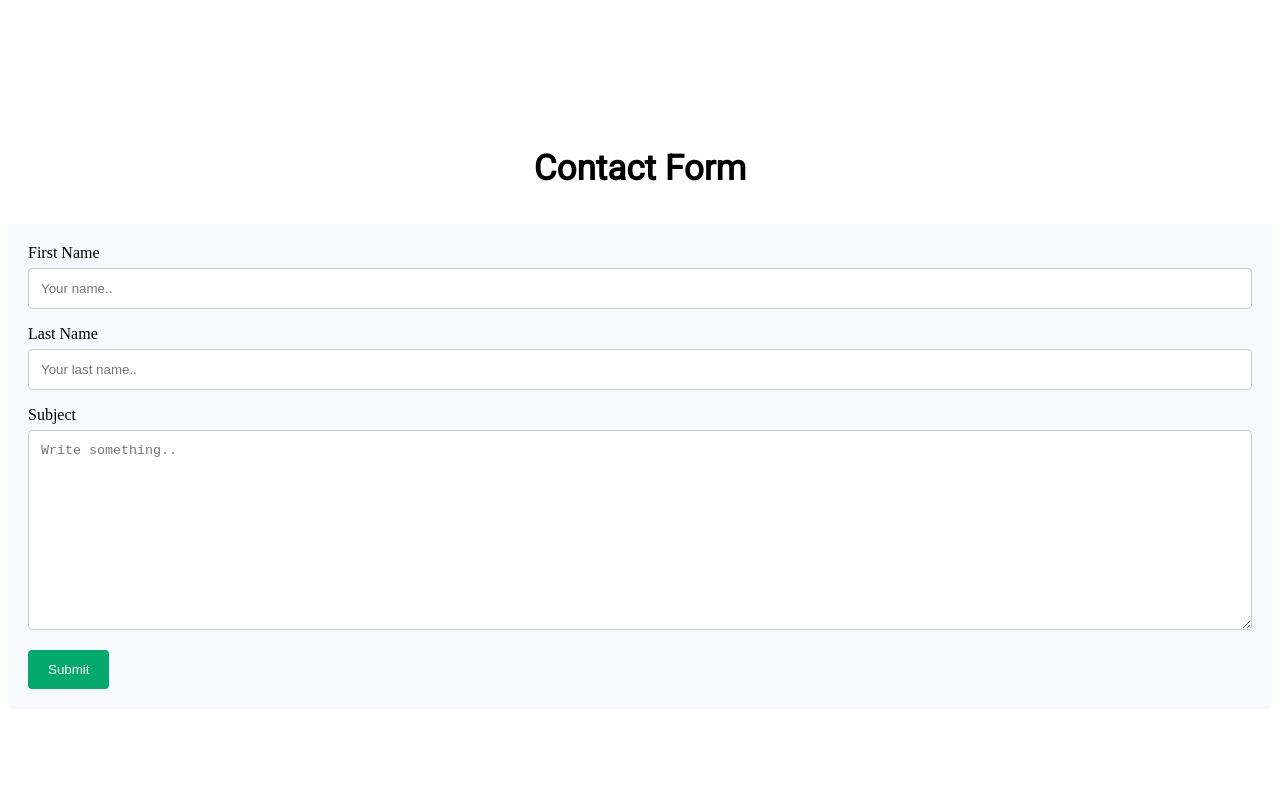
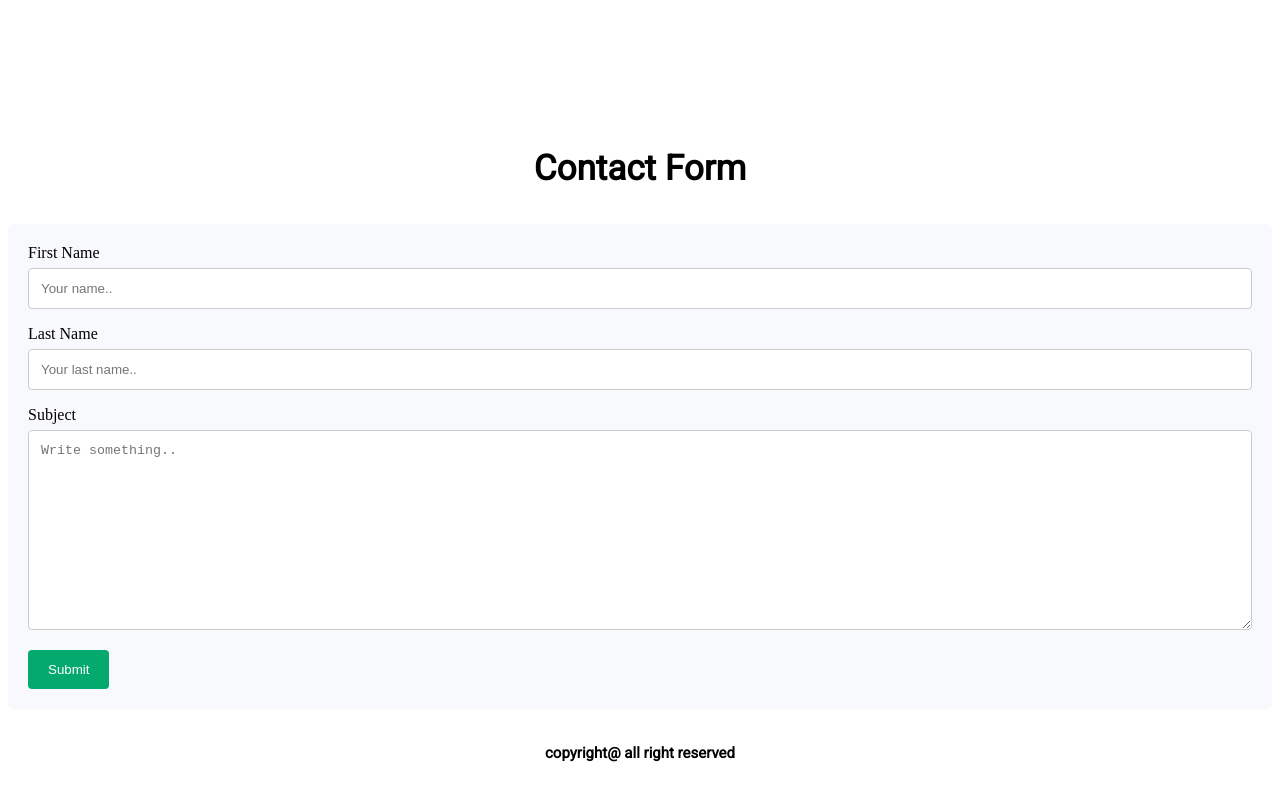
Before and after one commit to ajimuddin/personal-website, a plain HTML site: page index.html in a window 1280 px wide. Shown: the part 2392-3189 px from the top of the page. Before the commit the page ends 3109 px from the top, so only its background shows below. Drawn offline with Linux system fonts and the light colour scheme.

Commit message:
final update

```diff
--- a/index.html
+++ b/index.html
@@ -96,5 +96,9 @@
       </form>
     </div>
     </section>
+
+    <footer>
+        <h6>copyright@ all right reserved</h6>
+    </footer>
 </body>
 </html>
--- a/style.css
+++ b/style.css
@@ -233,3 +233,12 @@ input[type=text], select, textarea {
       font-family: 'Roboto';
       font-size: 35px;
   }
+  footer{
+    text-align: center;
+  }
+
+  footer h6{
+      font-family: 'Roboto';
+      font-size: 15px;
+
+  }
```
